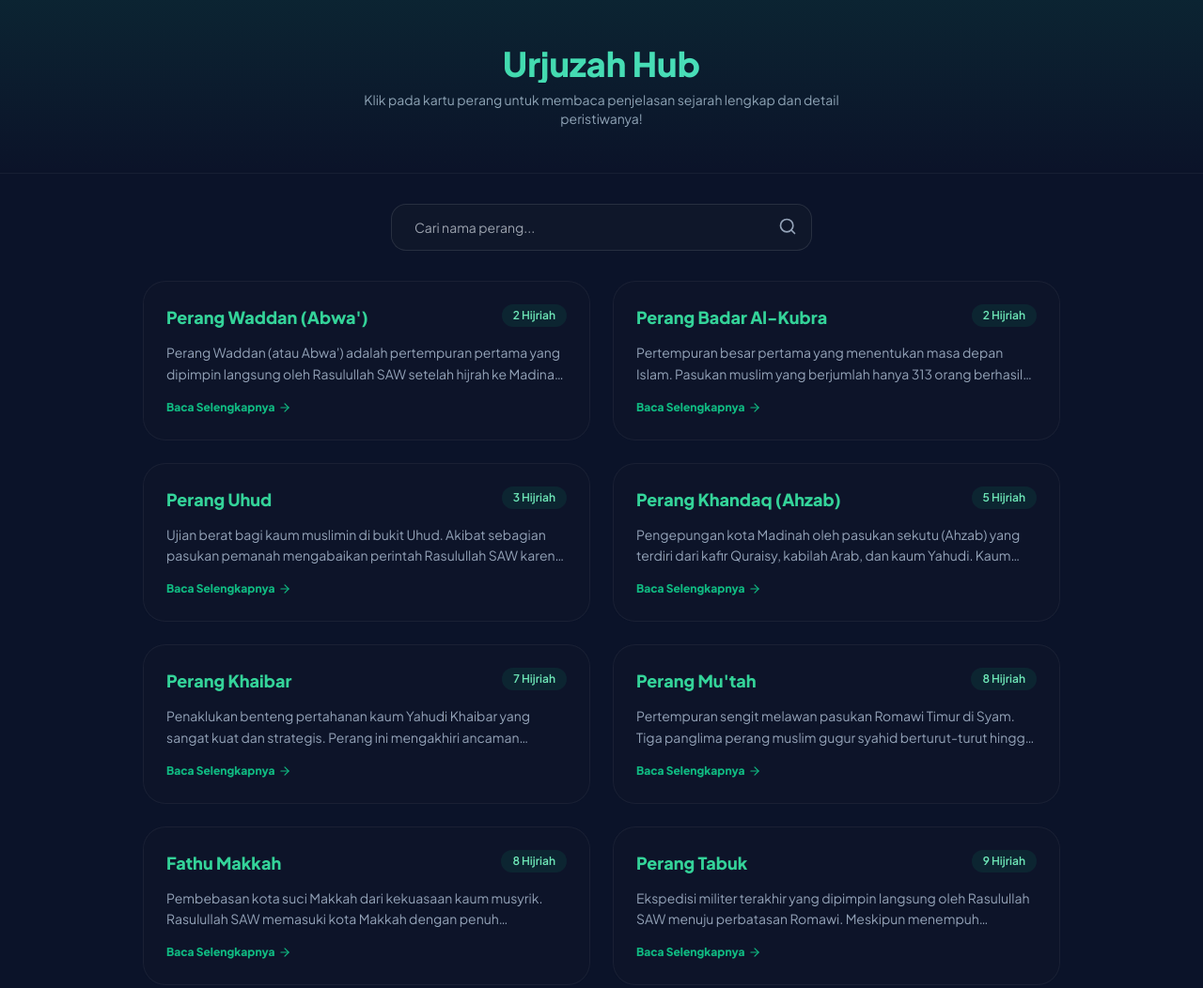
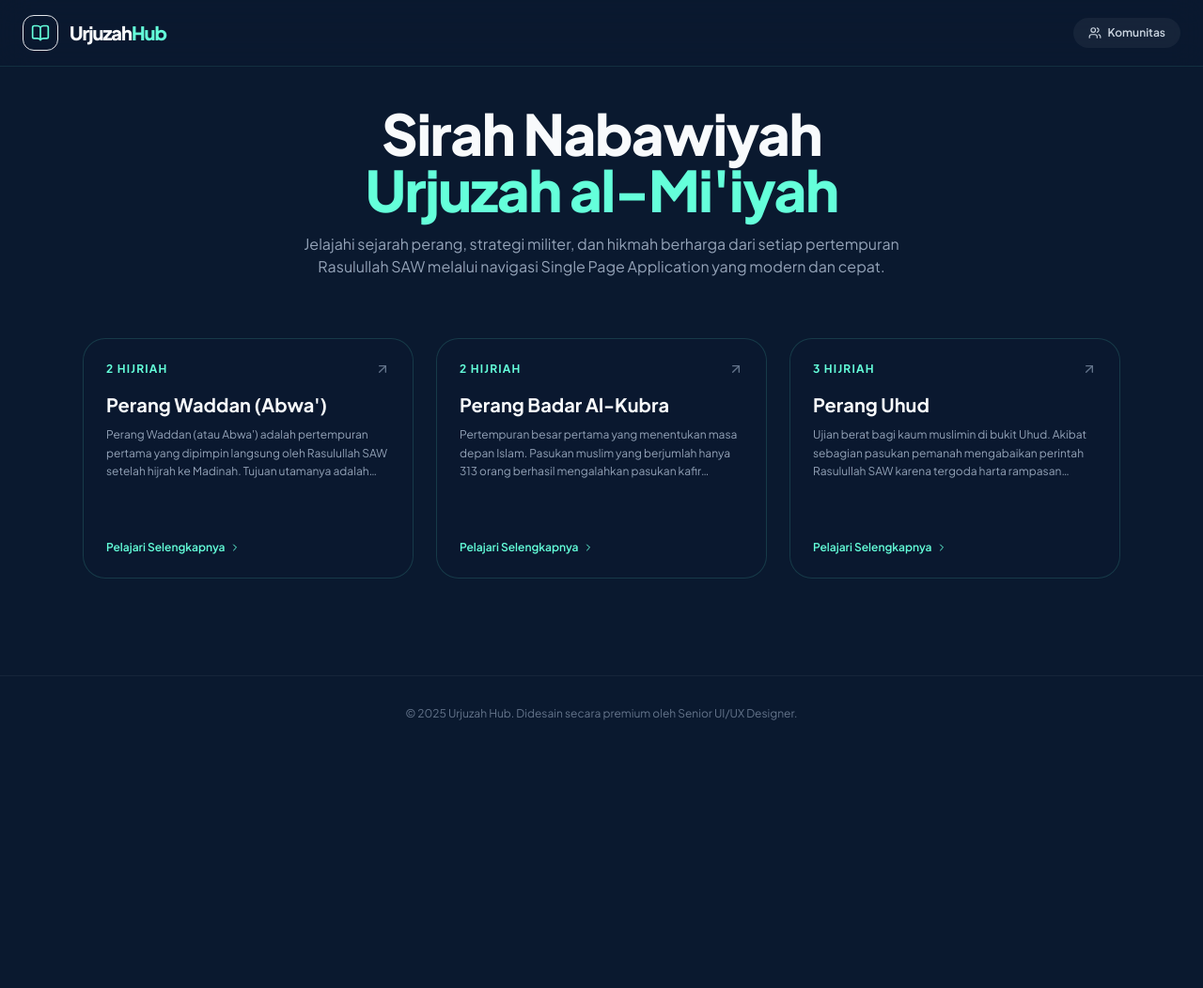
Before and after one commit to nunungfariqoh87-ui/urjuzahhub-sirahnabawiyahportal-7ytq, a plain HTML site: page index.html in a window 1280 px wide. Shown: the whole page at 94% size. After the commit the page ends 800 px from the top, so only its background shows below. Drawn offline with nearby package versions, Linux system fonts and the light colour scheme.

Commit message:
Rilis website otomatis ditenagai OpenCloud AI Builder

```diff
--- a/index.html
+++ b/index.html
@@ -3,55 +3,51 @@
 <head>
     <meta charset="UTF-8">
     <meta name="viewport" content="width=device-width, initial-scale=1.0">
-    <title>Urjuzah Hub - Sirah Nabawiyah</title>
+    <title>Urjuzah Hub - Sirah Nabawiyah Premium</title>
     <script src="https://cdn.tailwindcss.com"></script>
     <script src="https://unpkg.com/lucide@latest"></script>
-    <link href="https://fonts.googleapis.com/css2?family=Plus+Jakarta+Sans:wght@300;400;600;800&display=swap" rel="stylesheet">
+    <link href="https://fonts.googleapis.com/css2?family=Plus+Jakarta+Sans:wght@300;400;600;700;800&display=swap" rel="stylesheet">
     <style>
-        body { font-family: 'Plus Jakarta Sans', sans-serif; background-color: #0b1329; }
-        .glass { background: rgba(15, 23, 42, 0.6); backdrop-filter: blur(12px); border: 1px solid rgba(255,255,255,0.05); }
+        body { font-family: 'Plus Jakarta Sans', sans-serif; background-color: #0A192F; color: #F8FAFC; }
+        .glass { background: rgba(10, 25, 47, 0.7); backdrop-filter: blur(16px); border-bottom: 1px solid rgba(100, 255, 218, 0.1); }
+        .neon-border { border: 1px solid rgba(100, 255, 218, 0.15); }
+        .neon-border:hover { border-color: #64FFDA; box-shadow: 0 0 15px rgba(100, 255, 218, 0.15); }
+        .text-neon { color: #64FFDA; }
+        .bg-neon { background-color: #64FFDA; }
+        .transition-custom { transition: all 0.3s cubic-bezier(0.4, 0, 0.2, 1); }
+        .fade-in { animation: fadeIn 0.4s ease-out forwards; }
+        @keyframes fadeIn {
+            from { opacity: 0; transform: translateY(10px); }
+            to { opacity: 1; transform: translateY(0); }
+        }
     </style>
 </head>
-<body class="text-slate-100 min-h-screen flex flex-col justify-between">
-    <div>
-        <!-- Hero Section -->
-        <header class="py-12 px-6 text-center relative overflow-hidden border-b border-white/5">
-            <div class="absolute inset-0 bg-gradient-to-b from-emerald-500/10 to-transparent pointer-events-none"></div>
-            <h1 class="text-4xl font-extrabold text-transparent bg-clip-text bg-gradient-to-r from-emerald-400 to-teal-300">Urjuzah Hub</h1>
-            <p class="text-slate-400 mt-2 max-w-xl mx-auto text-sm">Klik pada kartu perang untuk membaca penjelasan sejarah lengkap dan detail peristiwanya!</p>
-        </header>
+<body class="min-h-screen flex flex-col justify-between">
 
-        <main class="max-w-5xl mx-auto px-6 py-8">
-            <!-- Search Bar -->
-            <div class="mb-8 max-w-md mx-auto">
-                <div class="relative">
-                    <input type="text" id="search-input" oninput="filterBattles()" placeholder="Cari nama perang..." class="w-full bg-slate-900 border border-white/10 px-6 py-3.5 rounded-2xl outline-none focus:border-emerald-500 transition-all text-sm">
-                    <i data-lucide="search" class="absolute right-4 top-3.5 text-slate-400 w-5 h-5"></i>
-                </div>
+    <!-- Navbar -->
+    <nav class="fixed top-0 w-full glass z-50 px-6 py-4 flex justify-between items-center">
+        <div class="flex items-center gap-3 cursor-pointer" onclick="navigateTo('home')">
+            <div class="bg-neon/10 p-2 rounded-xl border border-neon/30">
+                <i data-lucide="book-open" class="text-neon w-5 h-5"></i>
             </div>
+            <span class="text-xl font-extrabold tracking-tighter">Urjuzah<span class="text-neon">Hub</span></span>
+        </div>
+        <div class="flex items-center gap-4">
+            <a href="https://discord.gg/opencloud" target="_blank" class="text-xs font-semibold text-slate-300 hover:text-neon transition-custom flex items-center gap-1.5 bg-white/5 px-4 py-2 rounded-full">
+                <i data-lucide="users" class="w-3.5 h-3.5"></i> Komunitas
+            </a>
+        </div>
+    </nav>
 
-            <!-- Battles Grid -->
-            <div id="battles-container" class="grid grid-cols-1 md:grid-cols-2 gap-6">
-                <!-- Dynamic Content -->
-            </div>
-        </main>
-    </div>
+    <!-- App Container -->
+    <main id="app-container" class="pt-28 px-6 max-w-6xl mx-auto w-full flex-grow pb-12">
+        <!-- Halaman akan di-render secara dinamis di sini -->
+    </main>
 
-    <!-- Detail Modal -->
-    <div id="detail-modal" class="fixed inset-0 bg-black/80 backdrop-blur-sm z-50 hidden flex items-center justify-center p-4">
-        <div class="glass max-w-lg w-full p-8 rounded-3xl relative animate-in fade-in zoom-in-95 duration-200">
-            <button onclick="closeModal()" class="absolute right-6 top-6 text-slate-400 hover:text-white">
-                <i data-lucide="x" class="w-6 h-6"></i>
-            </button>
-            <span id="modal-year" class="bg-emerald-500/10 text-emerald-300 text-xs px-3 py-1 rounded-full font-semibold"></span>
-            <h2 id="modal-title" class="text-2xl font-extrabold text-emerald-400 mt-4 mb-3"></h2>
-            <p id="modal-desc" class="text-slate-300 text-sm leading-relaxed mb-6"></p>
-            <div class="bg-white/5 p-4 rounded-2xl border border-white/5">
-                <h4 class="text-xs font-bold text-slate-400 uppercase mb-1">Pelajaran Penting</h4>
-                <p id="modal-lesson" class="text-slate-300 text-xs leading-relaxed"></p>
-            </div>
-        </div>
-    </div>
+    <!-- Footer -->
+    <footer class="border-t border-white/5 py-8 text-center text-xs text-slate-500">
+        <p>© 2025 Urjuzah Hub. Didesain secara premium oleh Senior UI/UX Designer.</p>
+    </footer>
 
     <script>
         const battles = [
@@ -60,94 +56,111 @@
                 name: "Perang Waddan (Abwa')",
                 year: "2 Hijriah",
                 desc: "Perang Waddan (atau Abwa') adalah pertempuran pertama yang dipimpin langsung oleh Rasulullah SAW setelah hijrah ke Madinah. Tujuan utamanya adalah untuk membuat perjanjian damai dengan kabilah Bani Dhamrah serta mengamankan rute perdagangan di sekitar wilayah Madinah.",
-                lesson: "Pentingnya diplomasi, menjaga keamanan wilayah pertahanan, dan membangun aliansi damai sejak dini."
+                lesson: "Pentingnya diplomasi, menjaga keamanan wilayah pertahanan, dan membangun aliansi damai sejak dini.",
+                strategy: "Nabi SAW memimpin langsung 70 orang sahabat Muhajirin untuk memotong jalur kafilah dagang Quraisy dan mengikat perjanjian damai dengan kabilah setempat."
             },
             {
                 id: 2,
                 name: "Perang Badar Al-Kubra",
                 year: "2 Hijriah",
                 desc: "Pertempuran besar pertama yang menentukan masa depan Islam. Pasukan muslim yang berjumlah hanya 313 orang berhasil mengalahkan pasukan kafir Quraisy yang berjumlah lebih dari 1000 orang dengan bantuan para malaikat yang dikirim oleh Allah SWT.",
-                lesson: "Kemenangan mutlak hanya datang dari pertolongan Allah SWT, bukan semata-mata karena jumlah pasukan atau senjata."
+                lesson: "Kemenangan mutlak hanya datang dari pertolongan Allah SWT, bukan semata-mata karena jumlah pasukan atau senjata.",
+                strategy: "Menguasai sumber mata air Badar terlebih dahulu sebelum musuh tiba, memaksa musuh bertempur dalam kondisi kehausan."
             },
             {
                 id: 3,
                 name: "Perang Uhud",
                 year: "3 Hijriah",
                 desc: "Ujian berat bagi kaum muslimin di bukit Uhud. Akibat sebagian pasukan pemanah mengabaikan perintah Rasulullah SAW karena tergoda harta rampasan perang (ghanimah), pasukan Khalid bin Walid (saat itu belum masuk Islam) berhasil memutarbalikkan keadaan.",
-                lesson: "Ketaatan mutlak kepada pemimpin dan fokus pada tujuan perjuangan, bukan pada urusan duniawi."
-            },
-            {
-                id: 4,
-                name: "Perang Khandaq (Ahzab)",
-                year: "5 Hijriah",
-                desc: "Pengepungan kota Madinah oleh pasukan sekutu (Ahzab) yang terdiri dari kafir Quraisy, kabilah Arab, dan kaum Yahudi. Kaum muslimin bertahan dengan menggali parit raksasa berkat usulan brilian dari sahabat Salman Al-Farisi.",
-                lesson: "Keterbukaan terhadap ide kreatif, kerja sama tim yang solid, dan kesabaran dalam menghadapi kepungan musuh."
-            },
-            {
-                id: 5,
-                name: "Perang Khaibar",
-                year: "7 Hijriah",
-                desc: "Penaklukan benteng pertahanan kaum Yahudi Khaibar yang sangat kuat dan strategis. Perang ini mengakhiri ancaman konspirasi militer dari kaum Yahudi yang sering memprovokasi kabilah Arab untuk menyerang Madinah.",
-                lesson: "Pentingnya menuntaskan akar masalah keamanan dan ketegasan dalam menghadapi pengkhianatan."
-            },
-            {
-                id: 6,
-                name: "Perang Mu'tah",
-                year: "8 Hijriah",
-                desc: "Pertempuran sengit melawan pasukan Romawi Timur di Syam. Tiga panglima perang muslim gugur syahid berturut-turut hingga bendera komando diambil alih oleh Khalid bin Walid yang berhasil menyelamatkan pasukan dengan taktik militer yang jenius.",
-                lesson: "Kepemimpinan yang adaptif di saat krisis dan keberanian menghadapi kekuatan yang jauh lebih besar."
-            },
-            {
-                id: 7,
-                name: "Fathu Makkah",
-                year: "8 Hijriah",
-                desc: "Pembebasan kota suci Makkah dari kekuasaan kaum musyrik. Rasulullah SAW memasuki kota Makkah dengan penuh ketundukan tanpa ada pertumpahan darah besar, kemudian menghancurkan berhala di sekitar Ka'bah dan memaafkan penduduk Makkah.",
-                lesson: "Sifat pemaaf yang luar biasa, kerendahan hati saat meraih kemenangan besar, dan dakwah yang damai."
-            },
-            {
-                id: 8,
-                name: "Perang Tabuk",
-                year: "9 Hijriah",
-                desc: "Ekspedisi militer terakhir yang dipimpin langsung oleh Rasulullah SAW menuju perbatasan Romawi. Meskipun menempuh perjalanan sangat panas dan jauh, perang ini berakhir tanpa kontak fisik karena pasukan Romawi mundur ketakutan melihat persatuan umat Islam.",
-                lesson: "Kekuatan mental dan reputasi (wibawa) yang kuat mampu menggentarkan musuh sebelum pertempuran dimulai."
+                lesson: "Ketaatan mutlak kepada pemimpin dan fokus pada tujuan perjuangan, bukan pada urusan duniawi.",
+                strategy: "Menempatkan 50 pasukan pemanah di atas bukit Ainain untuk melindungi lini belakang pasukan utama."
             }
         ];
 
-        function renderBattles(list = battles) {
-            const container = document.getElementById('battles-container');
-            container.innerHTML = list.map(b => `
-                <div class="glass p-6 rounded-3xl hover:border-emerald-500/30 transition-all cursor-pointer group" onclick="openModal(${b.id})">
-                    <div class="flex justify-between items-start mb-3">
-                        <h3 class="text-lg font-bold text-emerald-400 group-hover:text-emerald-300 transition-colors">${b.name}</h3>
-                        <span class="bg-emerald-500/10 text-emerald-300 text-xs px-3 py-1 rounded-full font-semibold">${b.year}</span>
+        let currentPage = 'home';
+        let activeBattleId = null;
+
+        function navigateTo(page, id = null) {
+            currentPage = page;
+            activeBattleId = id;
+            render();
+            window.scrollTo({ top: 0, behavior: 'smooth' });
+        }
+
+        function render() {
+            const container = document.getElementById('app-container');
+            if (currentPage === 'home') {
+                container.innerHTML = `
+                    <div class="fade-in">
+                        <!-- Hero -->
+                        <div class="text-center mb-16">
+                            <h1 class="text-4xl md:text-6xl font-extrabold tracking-tight mb-4">
+                                Sirah Nabawiyah <br class="hidden md:block"><span class="text-neon bg-clip-text">Urjuzah al-Mi'iyah</span>
+                            </h1>
+                            <p class="text-slate-400 max-w-2xl mx-auto text-sm md:text-base">
+                                Jelajahi sejarah perang, strategi militer, dan hikmah berharga dari setiap pertempuran Rasulullah SAW melalui navigasi Single Page Application yang modern dan cepat.
+                            </p>
+                        </div>
+
+                        <!-- Grid -->
+                        <div class="grid grid-cols-1 md:grid-cols-3 gap-6">
+                            ${battles.map(b => `
+                                <div onclick="navigateTo('detail', ${b.id})" class="neon-border glass p-6 rounded-3xl cursor-pointer transition-custom flex flex-col justify-between h-64">
+                                    <div>
+                                        <div class="flex justify-between items-center mb-4">
+                                            <span class="text-xs font-bold text-neon uppercase tracking-widest">${b.year}</span>
+                                            <i data-lucide="arrow-up-right" class="w-4 h-4 text-slate-500 group-hover:text-neon"></i>
+                                        </div>
+                                        <h3 class="text-xl font-bold mb-2">${b.name}</h3>
+                                        <p class="text-slate-400 text-xs leading-relaxed line-clamp-3">${b.desc}</p>
+                                    </div>
+                                    <span class="text-neon text-xs font-semibold flex items-center gap-1">Pelajari Selengkapnya <i data-lucide="chevron-right" class="w-3 h-3"></i></span>
+                                </div>
+                            `).join('')}
+                        </div>
                     </div>
-                    <p class="text-slate-400 text-sm leading-relaxed line-clamp-2">${b.desc}</p>
-                    <span class="text-emerald-500 text-xs font-bold mt-4 inline-flex items-center gap-1 group-hover:translate-x-1 transition-transform">Baca Selengkapnya <i data-lucide="arrow-right" class="w-3.5 h-3.5"></i></span>
-                </div>
-            `).join('');
+                `;
+            } else if (currentPage === 'detail') {
+                const b = battles.find(x => x.id === activeBattleId);
+                container.innerHTML = `
+                    <div class="fade-in max-w-3xl mx-auto">
+                        <!-- Back Button -->
+                        <button onclick="navigateTo('home')" class="flex items-center gap-2 text-slate-400 hover:text-neon text-sm font-semibold mb-8 transition-custom">
+                            <i data-lucide="arrow-left" class="w-4 h-4"></i> Kembali ke Beranda
+                        </button>
+
+                        <!-- Header -->
+                        <div class="border-b border-white/10 pb-6 mb-8">
+                            <span class="text-xs font-bold text-neon uppercase tracking-widest">${b.year}</span>
+                            <h1 class="text-3xl md:text-5xl font-extrabold mt-2">${b.name}</h1>
+                        </div>
+
+                        <!-- Content -->
+                        <div class="space-y-8">
+                            <div>
+                                <h3 class="text-lg font-bold text-neon mb-2 flex items-center gap-2"><i data-lucide="book-open" class="w-5 h-5"></i> Ringkasan Peristiwa</h3>
+                                <p class="text-slate-300 text-sm md:text-base leading-relaxed">${b.desc}</p>
+                            </div>
+
+                            <div class="grid grid-cols-1 md:grid-cols-2 gap-6">
+                                <div class="bg-white/5 p-6 rounded-3xl border border-white/5">
+                                    <h4 class="text-sm font-bold text-neon mb-2 flex items-center gap-2"><i data-lucide="shield" class="w-4 h-4"></i> Strategi Militer</h4>
+                                    <p class="text-slate-300 text-xs leading-relaxed">${b.strategy}</p>
+                                </div>
+                                <div class="bg-white/5 p-6 rounded-3xl border border-white/5">
+                                    <h4 class="text-sm font-bold text-neon mb-2 flex items-center gap-2"><i data-lucide="award" class="w-4 h-4"></i> Pelajaran Berharga</h4>
+                                    <p class="text-slate-300 text-xs leading-relaxed">${b.lesson}</p>
+                                </div>
+                            </div>
+                        </div>
+                    </div>
+                `;
+            }
             lucide.createIcons();
         }
 
-        function filterBattles() {
-            const query = document.getElementById('search-input').value.toLowerCase();
-            const filtered = battles.filter(b => b.name.toLowerCase().includes(query));
-            renderBattles(filtered);
-        }
-
-        function openModal(id) {
-            const b = battles.find(x => x.id === id);
-            document.getElementById('modal-title').innerText = b.name;
-            document.getElementById('modal-year').innerText = b.year;
-            document.getElementById('modal-desc').innerText = b.desc;
-            document.getElementById('modal-lesson').innerText = b.lesson;
-            document.getElementById('detail-modal').classList.remove('hidden');
-        }
-
-        function closeModal() {
-            document.getElementById('detail-modal').classList.add('hidden');
-        }
-
-        renderBattles();
+        // Jalankan render pertama kali
+        render();
     </script>
 </body>
 </html>
```
